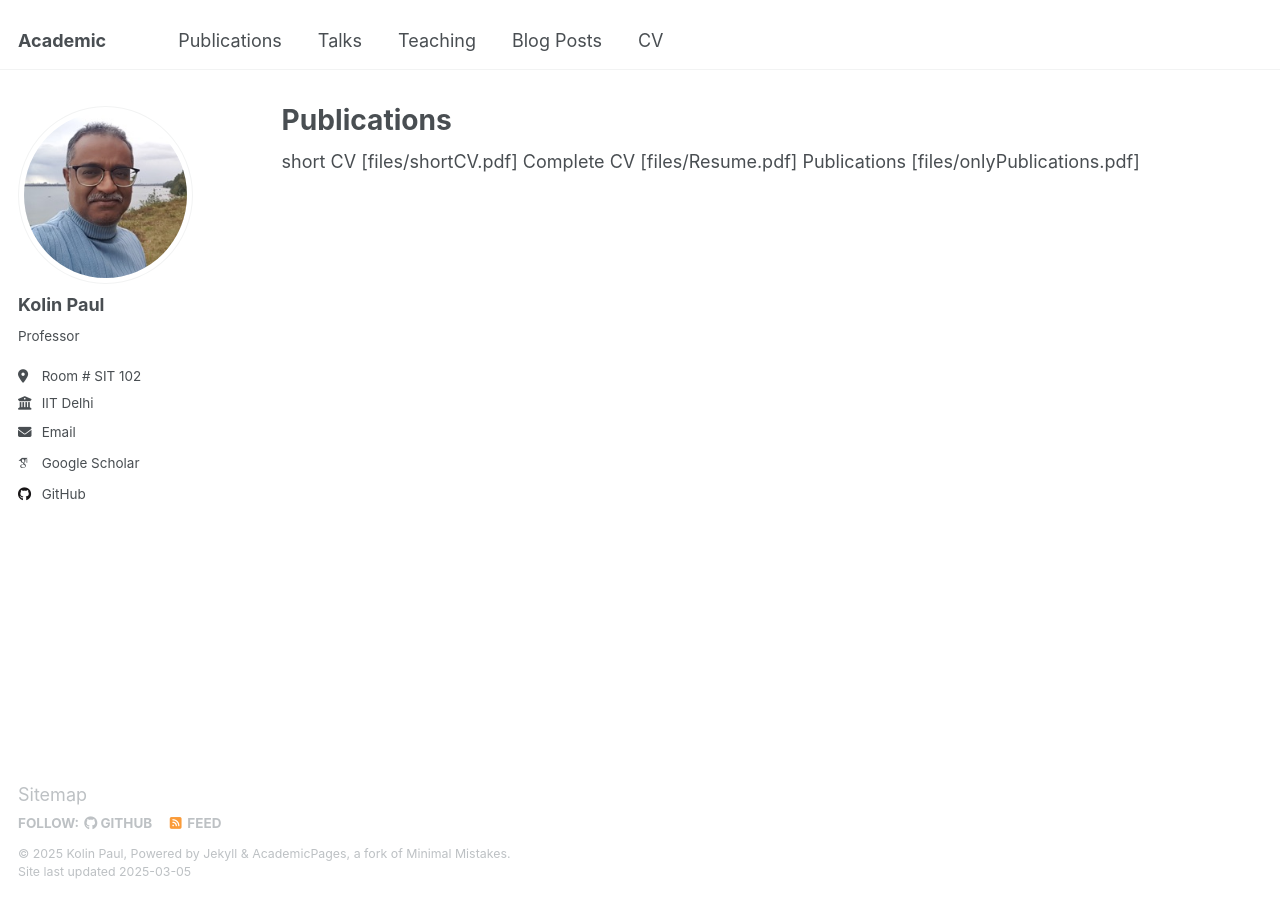
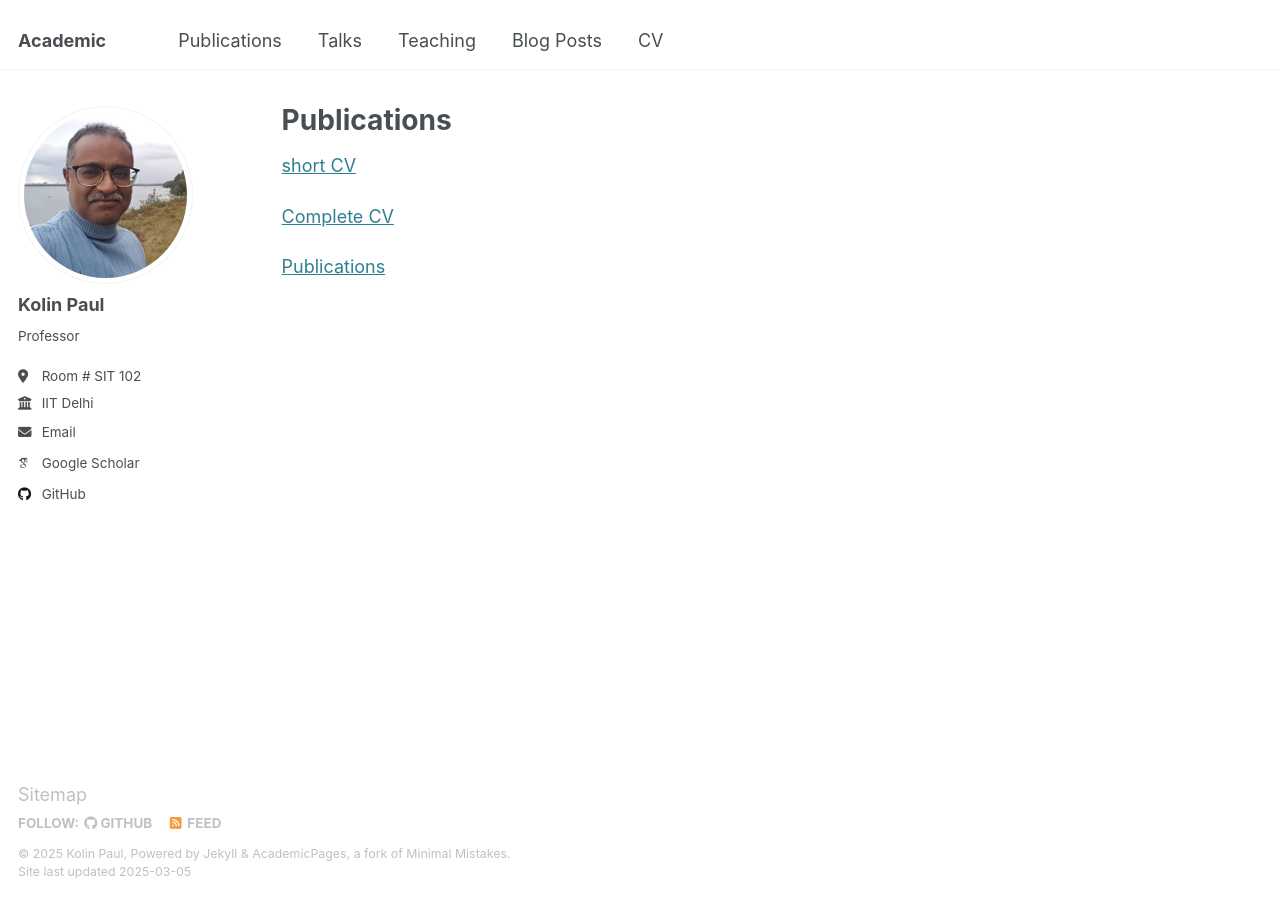
Before and after one commit to kolinpaul/kolinpaul.github.io, a Jekyll site: the page built from _pages/publications.html, in a window 1280 px wide. Built offline with Jekyll 4.4.1, drawn with Linux system fonts in a browser that asks for light colours; some web fonts are replaced.

Commit message:
Update publications.html

```diff
--- a/_pages/publications.html
+++ b/_pages/publications.html
@@ -5,6 +5,6 @@ permalink: /publications/
 author_profile: true
 ---
 
-short CV [files/shortCV.pdf]
-Complete CV [files/Resume.pdf]
-Publications [files/onlyPublications.pdf]
+<p><a href="files/shortCV.pdf" target="_blank">short CV</a> </p>
+<p><a href="files/Resume.pdf" target="_blank">Complete CV </a> </p>
+<p><a href="files/onlyPublications.pdf" target="_blank">Publications </a> </p>
```
